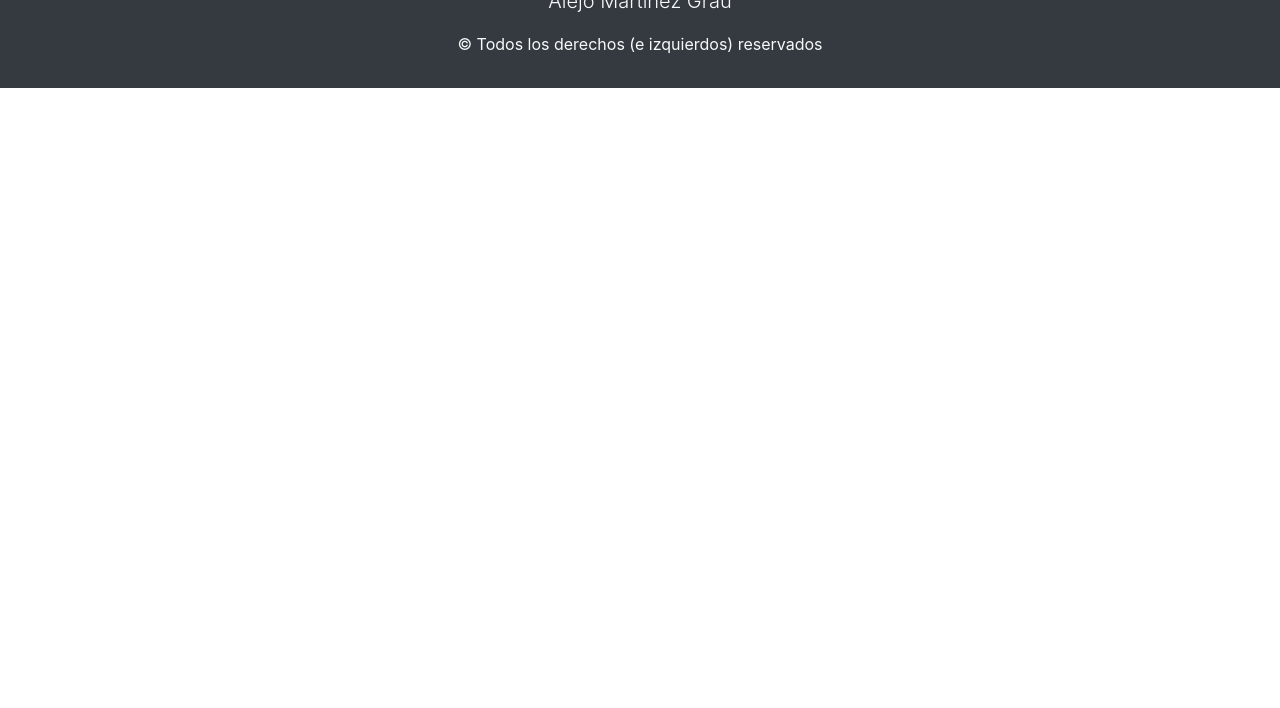
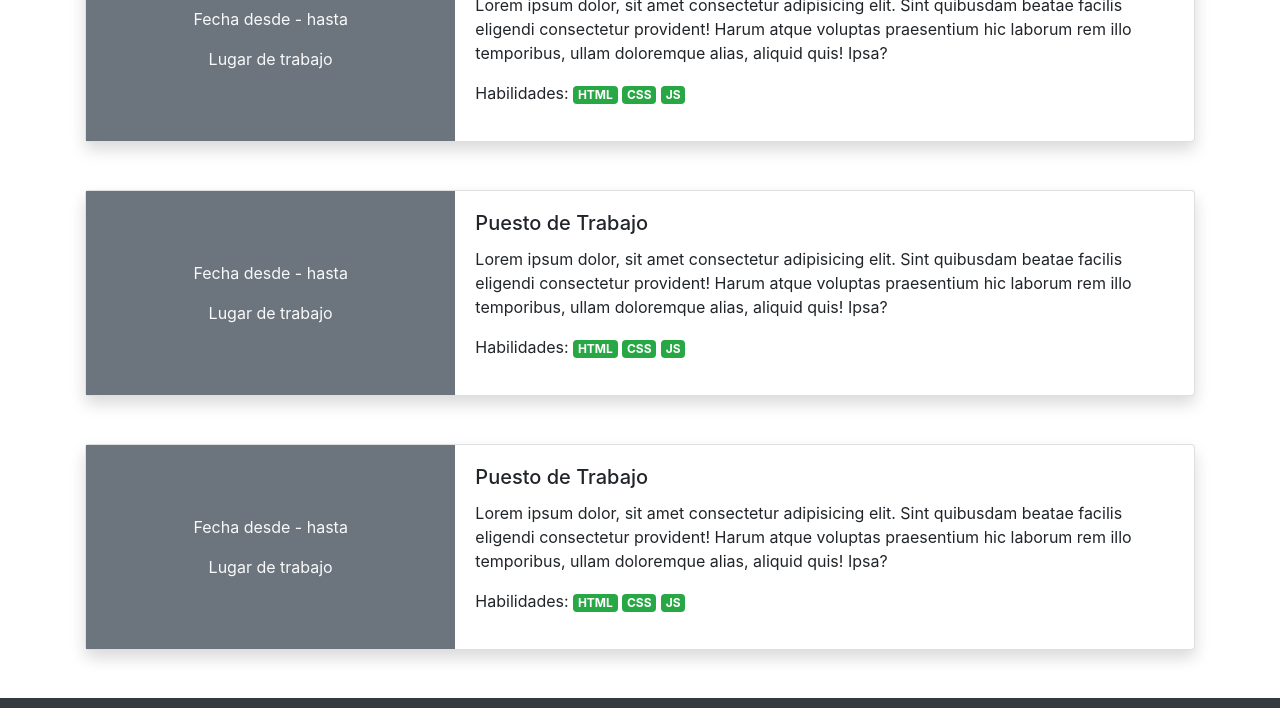
Before and after one commit to Alejo-Martinez-Grau/Alejo-Martinez-Grau.github.io, a plain HTML site: page index.html in a window 1280 px wide. Shown: the part 1366-2074 px from the top of the page. Before the commit the page ends 1454 px from the top, so only its background shows below. Drawn offline with Linux system fonts and the light colour scheme.

Commit message:
diseño 2 de cards de experiencia laboral

```diff
--- a/index.html
+++ b/index.html
@@ -84,7 +84,79 @@
                 <article class="my-5">
                     <div class="card mb-3 shadow">
                         <div class="row no-gutters">
-                            <div class="col-md-4 bg-secondary text-light d-flex flex-column justify-content-center align-items-center">
+                            <div class="col-md-4 bg-secondary text-light d-flex flex-column justify-content-center align-items-center pt-3">
+                                <p>Fecha desde - hasta</p>
+                                <p>Lugar de trabajo</p>
+
+                            </div>
+                            <div class="col-md-8">
+                                <div class="card-body">
+                                    <h5 class="card-title">Puesto de Trabajo</h5>
+                                    <p class="card-text">Lorem ipsum dolor, sit amet consectetur adipisicing elit. Sint quibusdam beatae facilis eligendi consectetur provident! Harum atque voluptas praesentium hic laborum rem illo temporibus, ullam doloremque alias, aliquid
+                                        quis! Ipsa?</p>
+                                    <p>Habilidades:
+                                        <span class="badge badge-success">HTML</span>
+                                        <span class="badge badge-success">CSS</span>
+                                        <span class="badge badge-success">JS</span>
+                                    </p>
+
+                                </div>
+                            </div>
+                        </div>
+                    </div>
+                </article>
+                <article class="my-5">
+                    <div class="card mb-3 shadow">
+                        <div class="row no-gutters">
+                            <div class="col-md-4 bg-secondary text-light d-flex flex-column justify-content-center align-items-center pt-3">
+                                <p>Fecha desde - hasta</p>
+                                <p>Lugar de trabajo</p>
+
+                            </div>
+                            <div class="col-md-8">
+                                <div class="card-body">
+                                    <h5 class="card-title">Puesto de Trabajo</h5>
+                                    <p class="card-text">Lorem ipsum dolor, sit amet consectetur adipisicing elit. Sint quibusdam beatae facilis eligendi consectetur provident! Harum atque voluptas praesentium hic laborum rem illo temporibus, ullam doloremque alias, aliquid
+                                        quis! Ipsa?</p>
+                                    <p>Habilidades:
+                                        <span class="badge badge-success">HTML</span>
+                                        <span class="badge badge-success">CSS</span>
+                                        <span class="badge badge-success">JS</span>
+                                    </p>
+
+                                </div>
+                            </div>
+                        </div>
+                    </div>
+                </article>
+                <article class="my-5">
+                    <div class="card mb-3 shadow">
+                        <div class="row no-gutters">
+                            <div class="col-md-4 bg-secondary text-light d-flex flex-column justify-content-center align-items-center pt-3">
+                                <p>Fecha desde - hasta</p>
+                                <p>Lugar de trabajo</p>
+
+                            </div>
+                            <div class="col-md-8">
+                                <div class="card-body">
+                                    <h5 class="card-title">Puesto de Trabajo</h5>
+                                    <p class="card-text">Lorem ipsum dolor, sit amet consectetur adipisicing elit. Sint quibusdam beatae facilis eligendi consectetur provident! Harum atque voluptas praesentium hic laborum rem illo temporibus, ullam doloremque alias, aliquid
+                                        quis! Ipsa?</p>
+                                    <p>Habilidades:
+                                        <span class="badge badge-success">HTML</span>
+                                        <span class="badge badge-success">CSS</span>
+                                        <span class="badge badge-success">JS</span>
+                                    </p>
+
+                                </div>
+                            </div>
+                        </div>
+                    </div>
+                </article>
+                <article class="my-5">
+                    <div class="card mb-3 shadow">
+                        <div class="row no-gutters">
+                            <div class="col-md-4 bg-secondary text-light d-flex flex-column justify-content-center align-items-center pt-3">
                                 <p>Fecha desde - hasta</p>
                                 <p>Lugar de trabajo</p>
 
```
